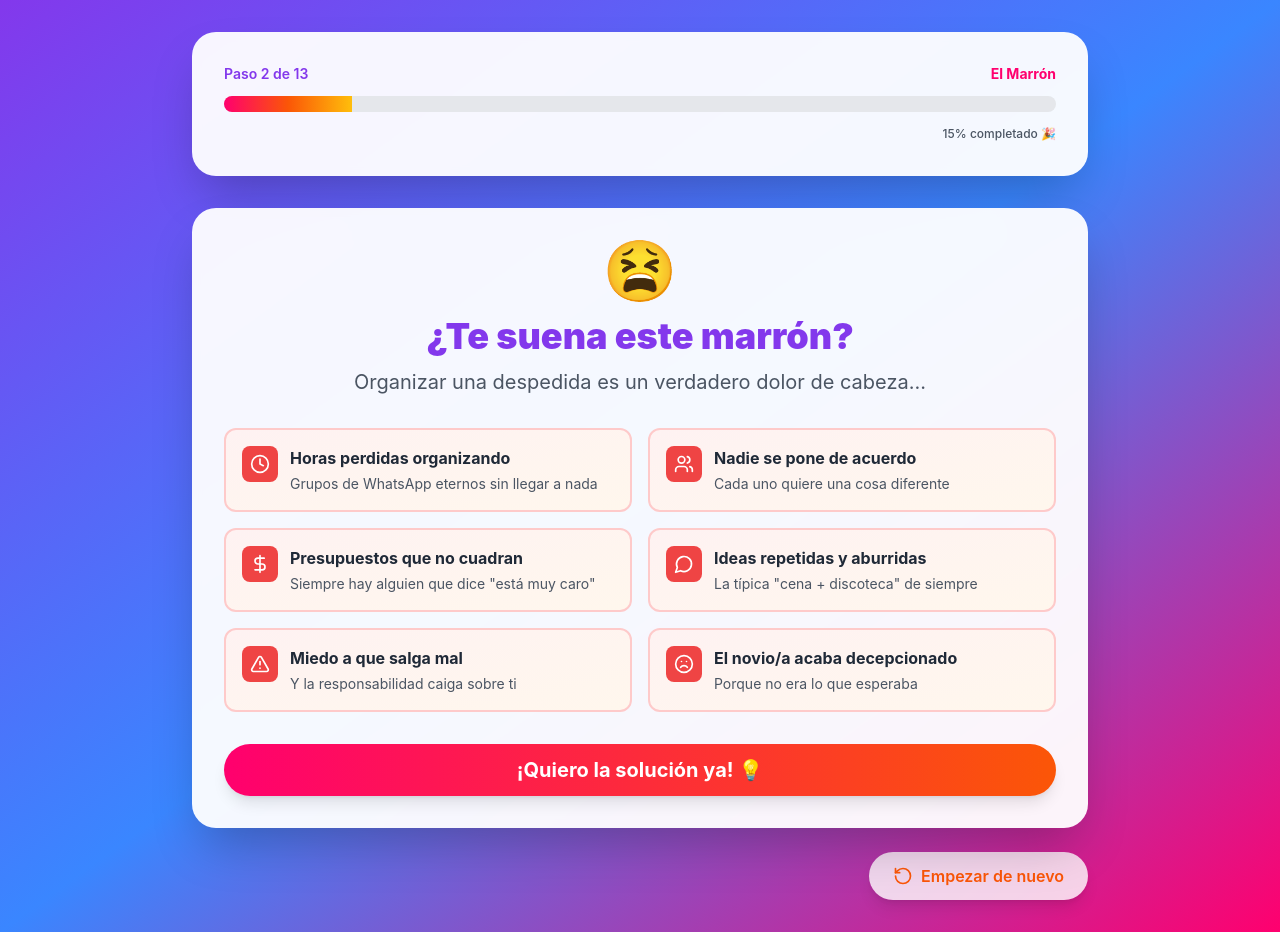
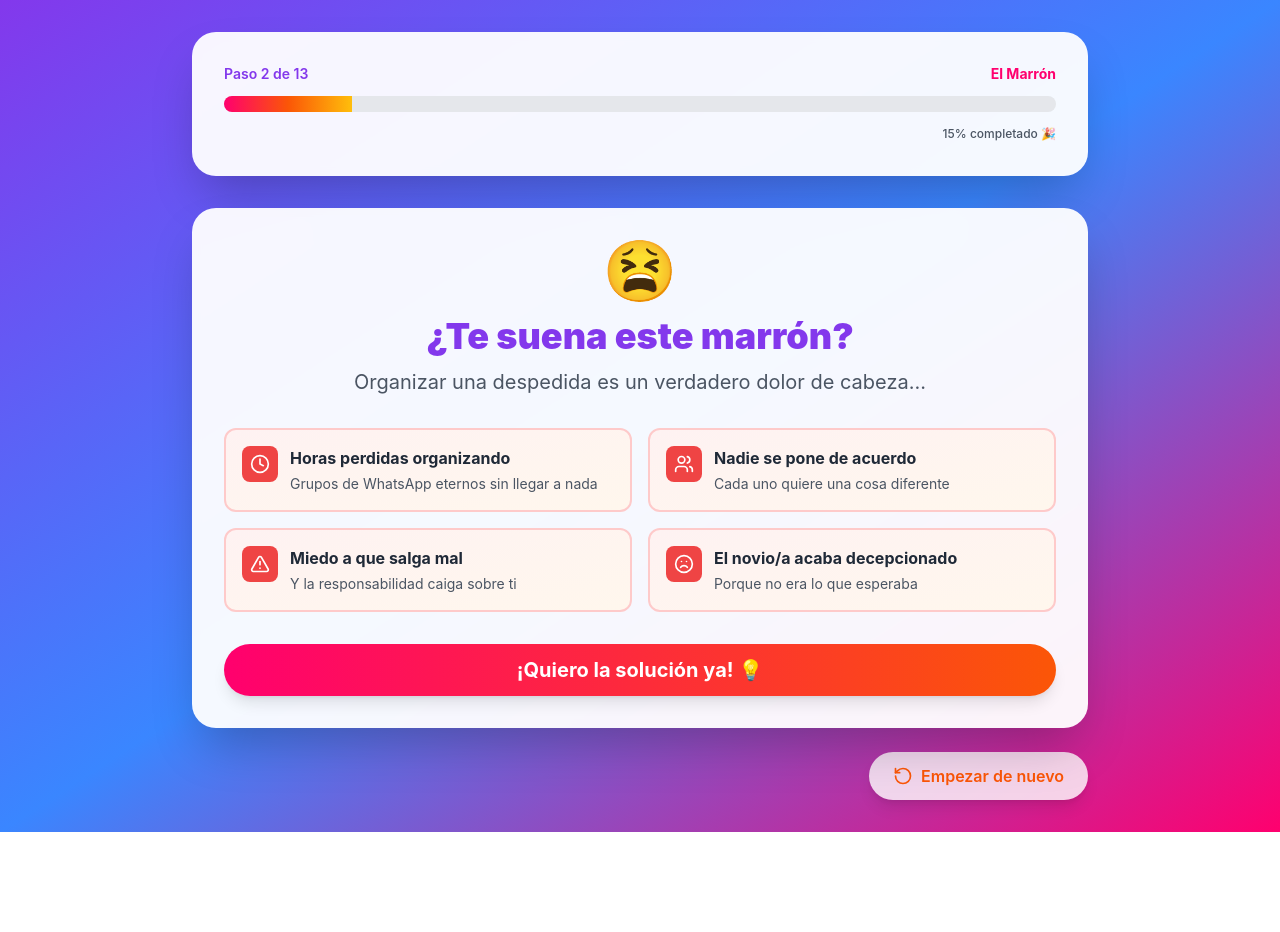
Before and after one commit to animaciongalicia/test-despedidas-OK-23-enero, a React (Vite) app: page / in a window 1280 px wide. Both pictures are taken after a click on the button "¡Vamos allá! 🔥". After the commit the page ends 832 px from the top, so only its background shows below. Built offline with nearby package versions, Linux system fonts and the light colour scheme; no server answers.

Commit message:
Remove specific pain points from PainPoints component
Removed pain points related to budget discrepancies and repetitive ideas.

```diff
--- a/src/components/screens/PainPoints.jsx
+++ b/src/components/screens/PainPoints.jsx
@@ -12,16 +12,6 @@ const PainPoints = ({ onNext }) => {
       icon: Users,
       title: 'Nadie se pone de acuerdo',
       description: 'Cada uno quiere una cosa diferente'
-    },
-    {
-      icon: DollarSign,
-      title: 'Presupuestos que no cuadran',
-      description: 'Siempre hay alguien que dice "está muy caro"'
-    },
-    {
-      icon: MessageCircle,
-      title: 'Ideas repetidas y aburridas',
-      description: 'La típica "cena + discoteca" de siempre'
     },
     {
       icon: AlertTriangle,
```
